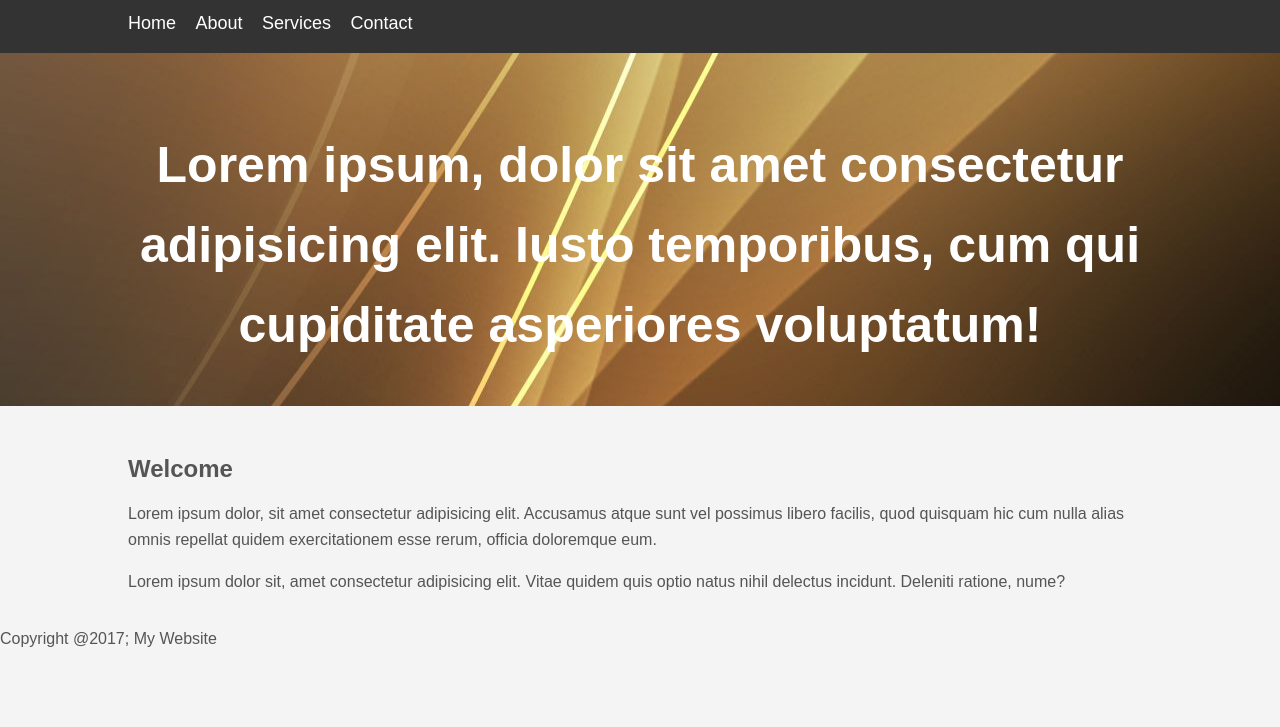
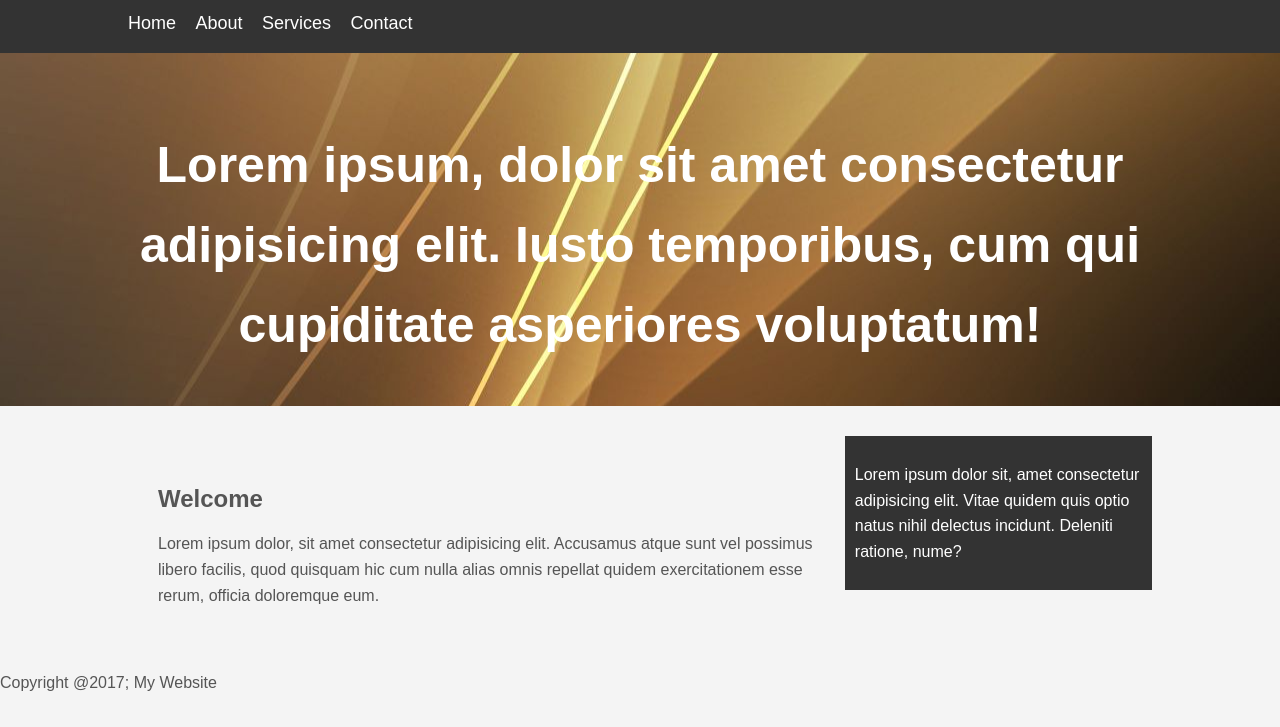
Before and after one commit to JKGills12/cssPractice, a plain HTML site: page myWebsite/index.html in a window 1280 px wide. Shown: the part 73-800 px from the top of the page. Drawn offline with Linux system fonts and the light colour scheme.

Commit message:
updated sidebar to float right with a dark grey background.

```diff
--- a/myWebsite/css/style.css
+++ b/myWebsite/css/style.css
@@ -61,3 +61,23 @@ body{
     line-height: 1.6em;
     padding-top: 30px;
 }
+
+#main{
+    float: left;
+    width: 70%;
+    padding: 30px;
+    box-sizing: border-box;
+}
+
+/* This will float the id="main" to the left of the browser */
+
+#sidebar{
+    float: right;
+    width: 30%;
+    background: #333;
+    color:#fff;
+    padding: 10px;
+    box-sizing: border-box;
+}
+
+/* This will float the #sidebar to the right with a dark grey background */
```
